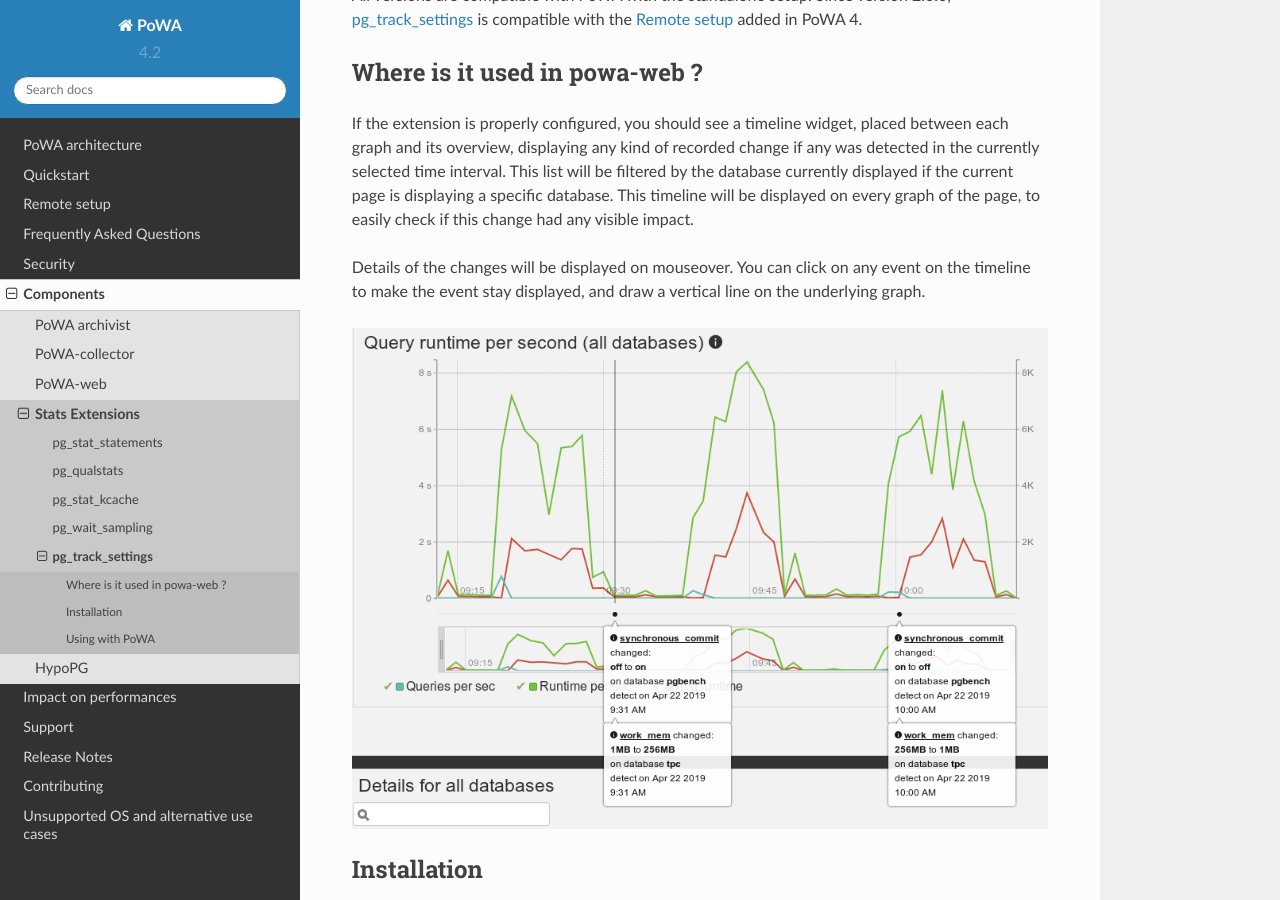
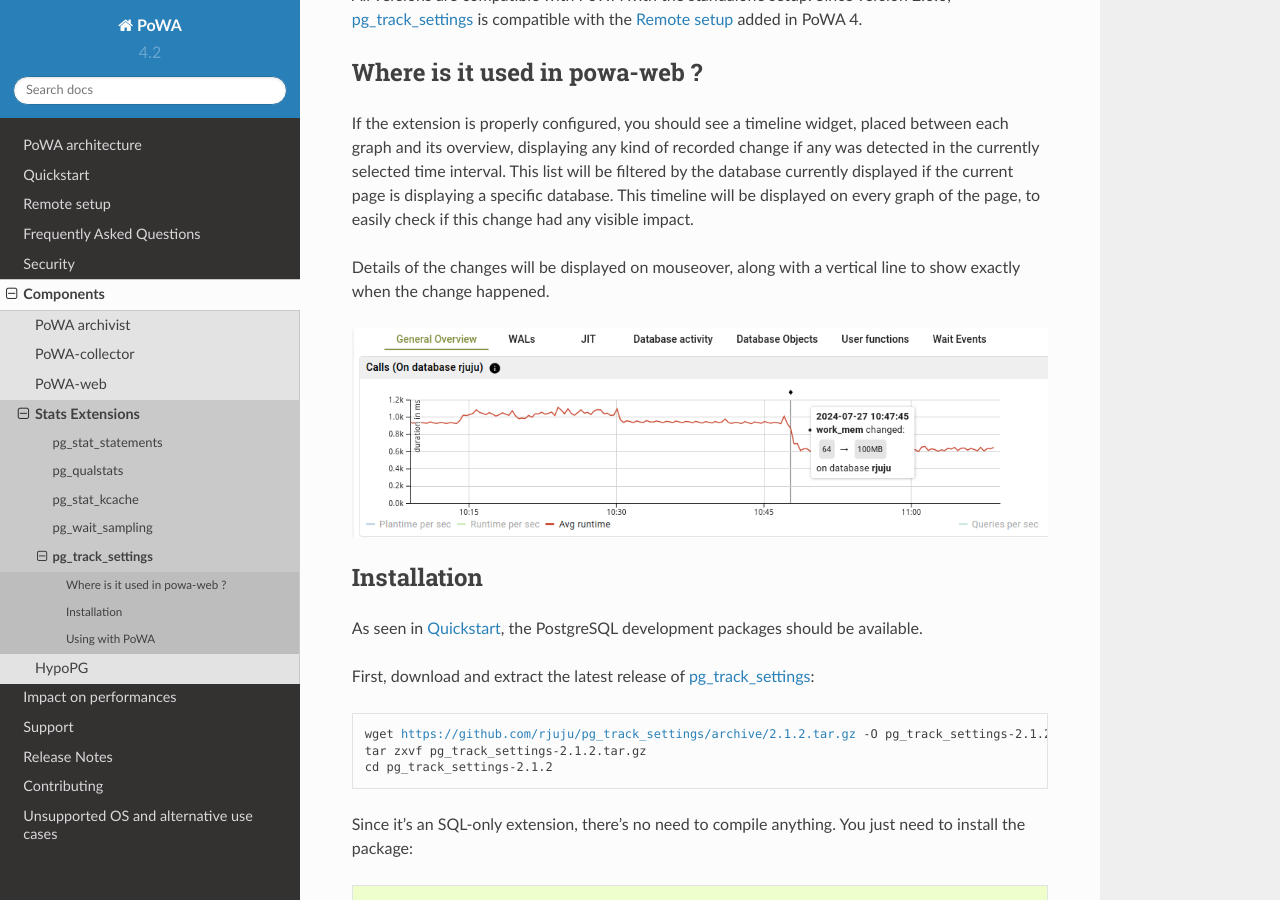
Before and after one commit to powa-team/powa, a Sphinx documentation site: the page built from docs/components/stats_extensions/pg_track_settings.rst, in a window 1280 px wide and 900 px high, scrolled down 661 px. Built offline with Sphinx 7.4.7 and the Read the Docs theme 2.0.0, drawn with Linux system fonts in a browser that asks for light colours.

Commit message:
Update all screenshots
Since v5 changes the UI a lot, let's add new screenshots to reflect the UI
quality.

Also update pg_track_settings documentation a bit since the new UI removed one
of the feature for the setting events.

```diff
--- a/docs/components/stats_extensions/pg_track_settings.rst
+++ b/docs/components/stats_extensions/pg_track_settings.rst
@@ -44,9 +44,8 @@ will be filtered by the database currently displayed if the current page is
 displaying a specific database.  This timeline will be displayed on every graph
 of the page, to easily check if this change had any visible impact.
 
-Details of the changes will be displayed on mouseover.  You can click on any
-event on the timeline to make the event stay displayed, and draw a vertical
-line on the underlying graph.
+Details of the changes will be displayed on mouseover, along with a vertical
+line to show exactly when the change happened.
 
 .. image:: /images/pg_track_settings.png
    :width: 800
```
Also changed, not shown: docs/images/hypopg_db.png, docs/images/hypopg_query.png, docs/images/pg_qualstats.png, docs/images/pg_stat_kcache_1.png, docs/images/pg_stat_kcache_2.png, docs/images/pg_stat_kcache_system_resources.png, docs/images/pg_stat_statements.png, docs/images/pg_track_settings.png, docs/images/powa_waits_db.png, docs/images/powa_waits_overview.png, docs/images/powa_waits_query.png.
